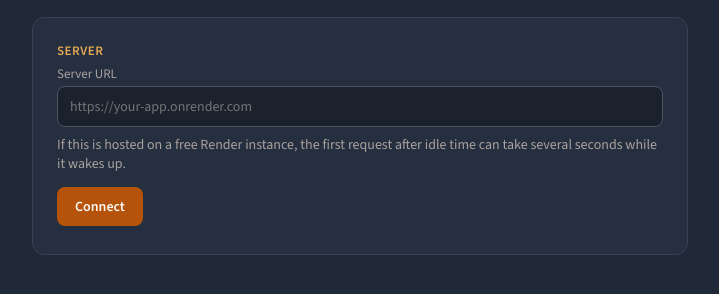
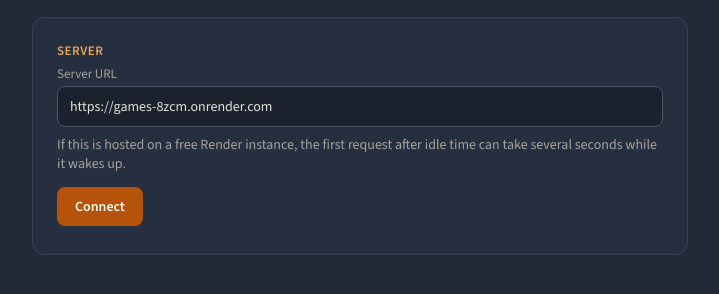
Before and after one commit to lod-osh/games, a website: page wizard-api-game/wizard-client.html in a window 1280 px wide. Shown: the part 72-366 px from the top of the page, without its empty margins (280-999 px from the left). Drawn offline with nearby package versions, Linux system fonts and the light colour scheme.

Commit message:
Set default server URL for wizard client

```diff
--- a/wizard-api-game/wizard-client.html
+++ b/wizard-api-game/wizard-client.html
@@ -134,7 +134,7 @@
     sky_castle: ['castle_echo', 'grip']
   };
 
-  let serverUrl = localStorage.getItem('wizardServerUrl') || '';
+  let serverUrl = localStorage.getItem('wizardServerUrl') || 'https://games-8zcm.onrender.com';
   let apiKey = localStorage.getItem('wizardApiKey') || '';
   let wizardName = localStorage.getItem('wizardName') || '';
   let currentLocationId = null;
```
